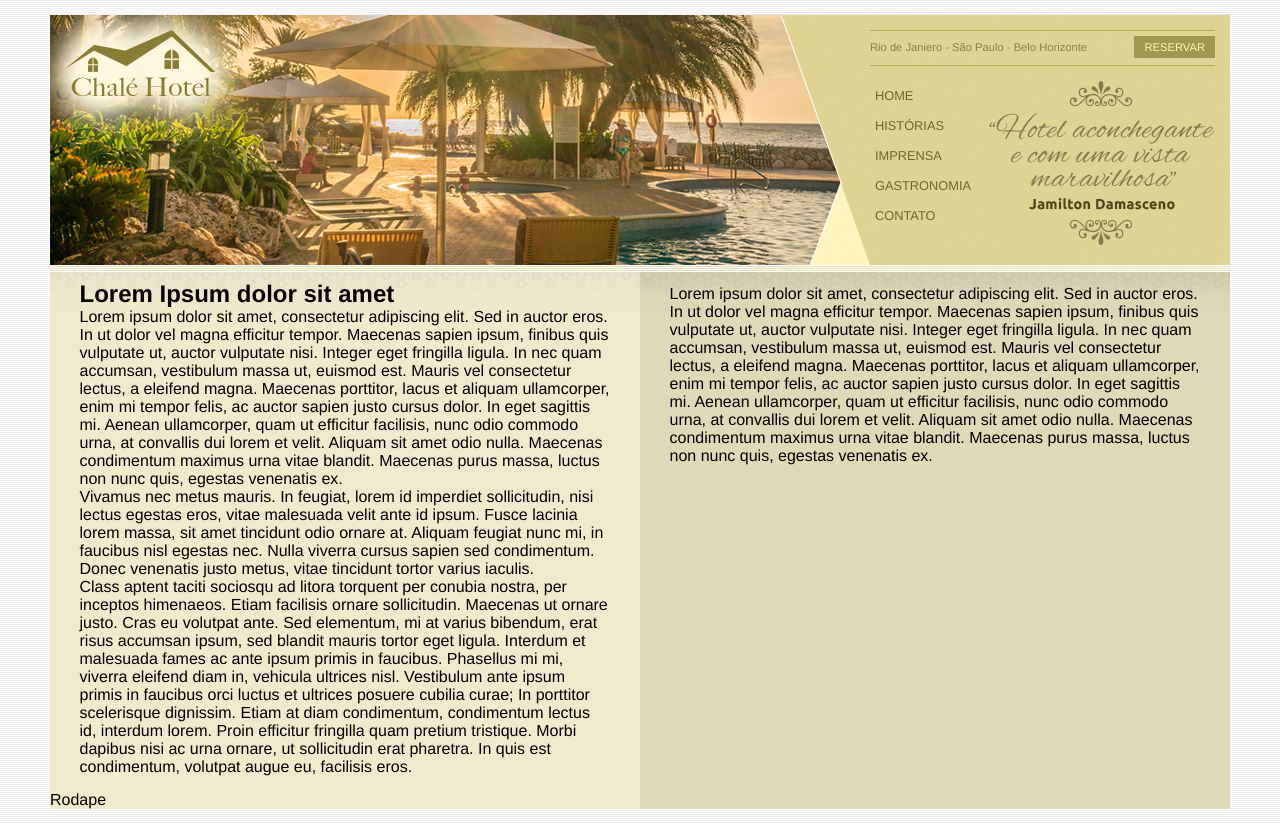
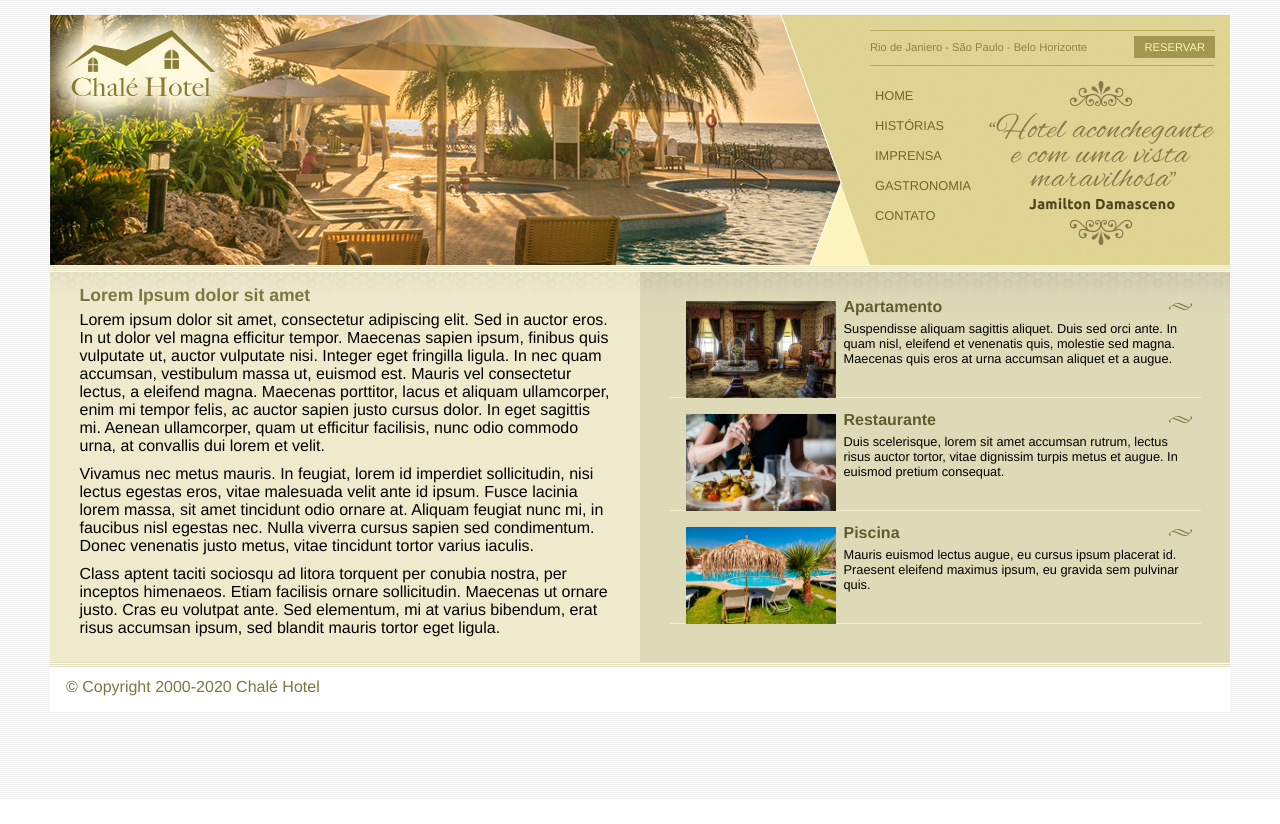
Before and after one commit to DayanMonteiro/Projetos-de-sites, a plain HTML site: page Chalé-hotel/index.html in a window 1280 px wide. After the commit the page ends 800 px from the top, so only its background shows below. Drawn offline with Linux system fonts and the light colour scheme.

Commit message:
chale hotel final

```diff
--- a/Chalé-hotel/index.html
+++ b/Chalé-hotel/index.html
@@ -51,7 +51,7 @@
                 </h2>
 
                     <p>
-                        Lorem ipsum dolor sit amet, consectetur adipiscing elit. Sed in auctor eros. In ut dolor vel magna efficitur tempor. Maecenas sapien ipsum, finibus quis vulputate ut, auctor vulputate nisi. Integer eget fringilla ligula. In nec quam accumsan, vestibulum massa ut, euismod est. Mauris vel consectetur lectus, a eleifend magna. Maecenas porttitor, lacus et aliquam ullamcorper, enim mi tempor felis, ac auctor sapien justo cursus dolor. In eget sagittis mi. Aenean ullamcorper, quam ut efficitur facilisis, nunc odio commodo urna, at convallis dui lorem et velit. Aliquam sit amet odio nulla. Maecenas condimentum maximus urna vitae blandit. Maecenas purus massa, luctus non nunc quis, egestas venenatis ex.
+                        Lorem ipsum dolor sit amet, consectetur adipiscing elit. Sed in auctor eros. In ut dolor vel magna efficitur tempor. Maecenas sapien ipsum, finibus quis vulputate ut, auctor vulputate nisi. Integer eget fringilla ligula. In nec quam accumsan, vestibulum massa ut, euismod est. Mauris vel consectetur lectus, a eleifend magna. Maecenas porttitor, lacus et aliquam ullamcorper, enim mi tempor felis, ac auctor sapien justo cursus dolor. In eget sagittis mi. Aenean ullamcorper, quam ut efficitur facilisis, nunc odio commodo urna, at convallis dui lorem et velit.
                     </p>
 
                     <p>
@@ -59,7 +59,7 @@
                     </p>
 
                     <p>
-                        Class aptent taciti sociosqu ad litora torquent per conubia nostra, per inceptos himenaeos. Etiam facilisis ornare sollicitudin. Maecenas ut ornare justo. Cras eu volutpat ante. Sed elementum, mi at varius bibendum, erat risus accumsan ipsum, sed blandit mauris tortor eget ligula. Interdum et malesuada fames ac ante ipsum primis in faucibus. Phasellus mi mi, viverra eleifend diam in, vehicula ultrices nisl. Vestibulum ante ipsum primis in faucibus orci luctus et ultrices posuere cubilia curae; In porttitor scelerisque dignissim. Etiam at diam condimentum, condimentum lectus id, interdum lorem. Proin efficitur fringilla quam pretium tristique. Morbi dapibus nisi ac urna ornare, ut sollicitudin erat pharetra. In quis est condimentum, volutpat augue eu, facilisis eros.
+                        Class aptent taciti sociosqu ad litora torquent per conubia nostra, per inceptos himenaeos. Etiam facilisis ornare sollicitudin. Maecenas ut ornare justo. Cras eu volutpat ante. Sed elementum, mi at varius bibendum, erat risus accumsan ipsum, sed blandit mauris tortor eget ligula.
                     </p>
            </div>
 
@@ -67,16 +67,47 @@
         <div id="area-lateral"> <!-- inicio area lateral -->
             <div class="conteudo">
 
-                <p>
-                    Lorem ipsum dolor sit amet, consectetur adipiscing elit. Sed in auctor eros. In ut dolor vel magna efficitur tempor. Maecenas sapien ipsum, finibus quis vulputate ut, auctor vulputate nisi. Integer eget fringilla ligula. In nec quam accumsan, vestibulum massa ut, euismod est. Mauris vel consectetur lectus, a eleifend magna. Maecenas porttitor, lacus et aliquam ullamcorper, enim mi tempor felis, ac auctor sapien justo cursus dolor. In eget sagittis mi. Aenean ullamcorper, quam ut efficitur facilisis, nunc odio commodo urna, at convallis dui lorem et velit. Aliquam sit amet odio nulla. Maecenas condimentum maximus urna vitae blandit. Maecenas purus massa, luctus non nunc quis, egestas venenatis ex.
-                </p>
+                <ul id="beneficios">
+                    <li>
+                        <a href="">
+                            <img src="./imagens/apartamento.jpg" width="150" alt="Apartamento">
+                            <h3>Apartamento</h3>
+                            <p>
+                                Suspendisse aliquam sagittis aliquet. Duis sed orci ante. In quam nisl, eleifend et venenatis quis, molestie sed magna. Maecenas quis eros at urna accumsan aliquet et a augue.
+                            </p>
+                        </a>
+                    </li>
+
+                    <li>
+                        <a href="">
+                            <img src="./imagens/restaurante.jpg" width="150" alt="Restaurante">
+                            <h3>Restaurante</h3>
+                            <p>
+                                Duis scelerisque, lorem sit amet accumsan rutrum, lectus risus auctor tortor, vitae dignissim turpis metus et augue. In euismod pretium consequat.
+                            </p>
+                        </a>
+                    </li>
+
+                    <li>
+                        <a href="">
+                            <img src="./imagens/piscina.jpg" width="150" alt="Piscina">
+                            <h3>Piscina</h3>
+                            <p>
+                                Mauris euismod lectus augue, eu cursus ipsum placerat id. Praesent eleifend maximus ipsum, eu gravida sem pulvinar quis.
+                            </p>
+                        </a>
+                    </li>
+
+                </ul>
 
             </div>
 
         </div> <!-- fim area lateral -->
 
         <div id="rodape">
-            Rodape
+            <span>
+                &copy; Copyright 2000-2020 Chalé Hotel
+            </span>
         </div>
 
     </div><!-- fim container-->
--- a/Chalé-hotel/style-css/style.css
+++ b/Chalé-hotel/style-css/style.css
@@ -142,5 +142,51 @@ ul#navegacao a:hover {
 }
 
 #rodape {
-    clear: both;
+    clear: both; /*limpou o fluxo flutuando*/
+    padding: 16px;
+    background: #fff url(../imagens/bg-rodape.png) repeat-x top;
+    color: #7d7640;
 }
+
+/* Formatação de textos */
+
+h2 {
+    color: #7d7640;
+    font-size: 1.1em;
+    padding: 5px 0px;
+}
+
+p {
+    font-size: 1em;
+    margin-bottom: 10px;
+}
+
+/* Formatações da area lateral */
+
+#beneficios li {
+    padding: 8PX;
+    border-bottom: 1px solid #f3efcb;
+    height: 6em;
+}
+
+#beneficios li a img {
+    float: left;
+    margin: 8px;
+}
+
+#beneficios li a p {
+    color: #000;
+    font-size: 0.8em;
+}
+
+#beneficios li a h3 {
+    font-size: 1em;
+    color: #615b2d;
+    padding: 5px 0;
+    background: url(../imagens/ornamento.png) no-repeat center right;
+}
+
+#beneficios li:hover {
+    background: #f6f3d6;
+    cursor: pointer;
+}
```
Also changed, not shown: 1 other file.
